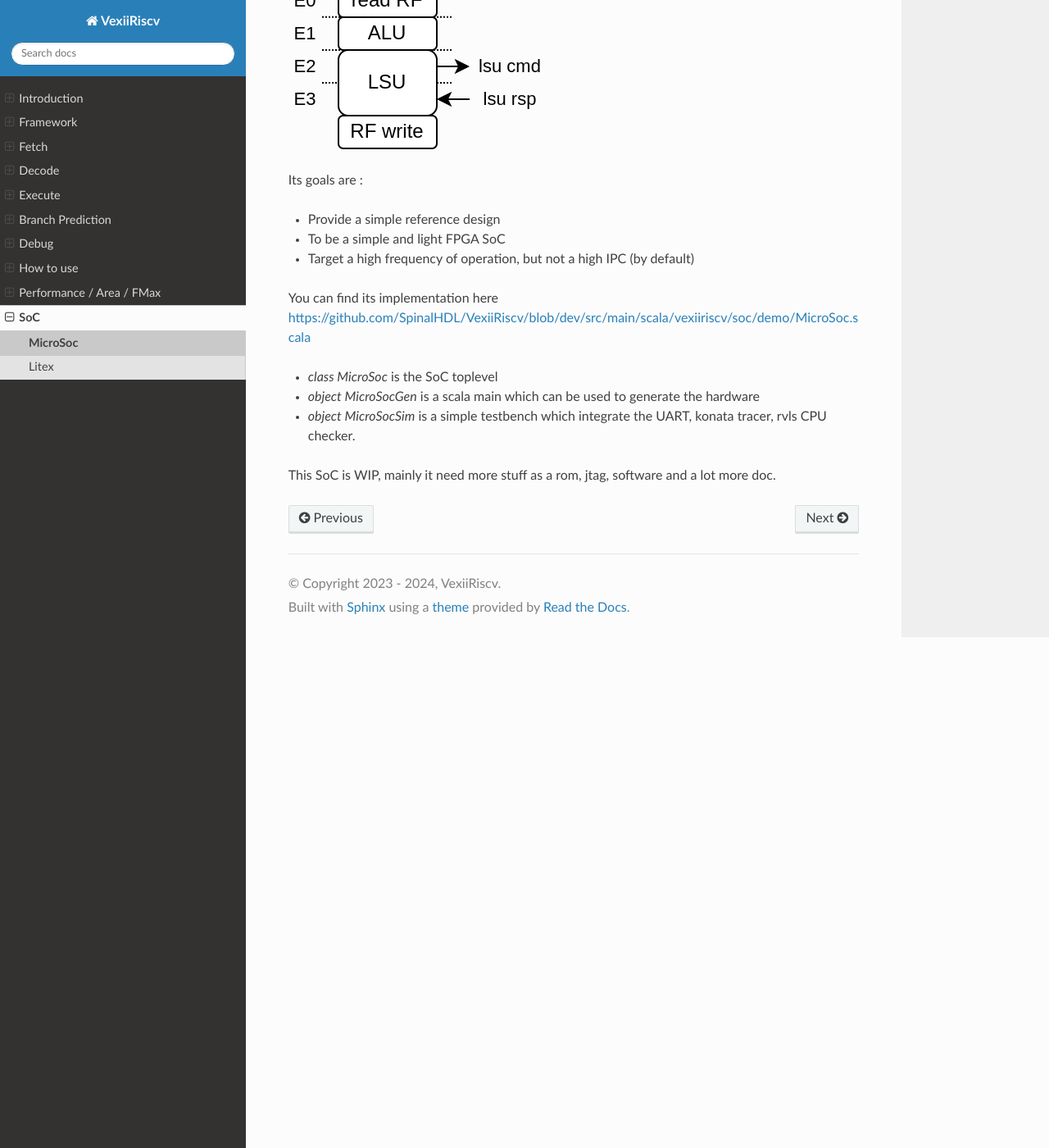
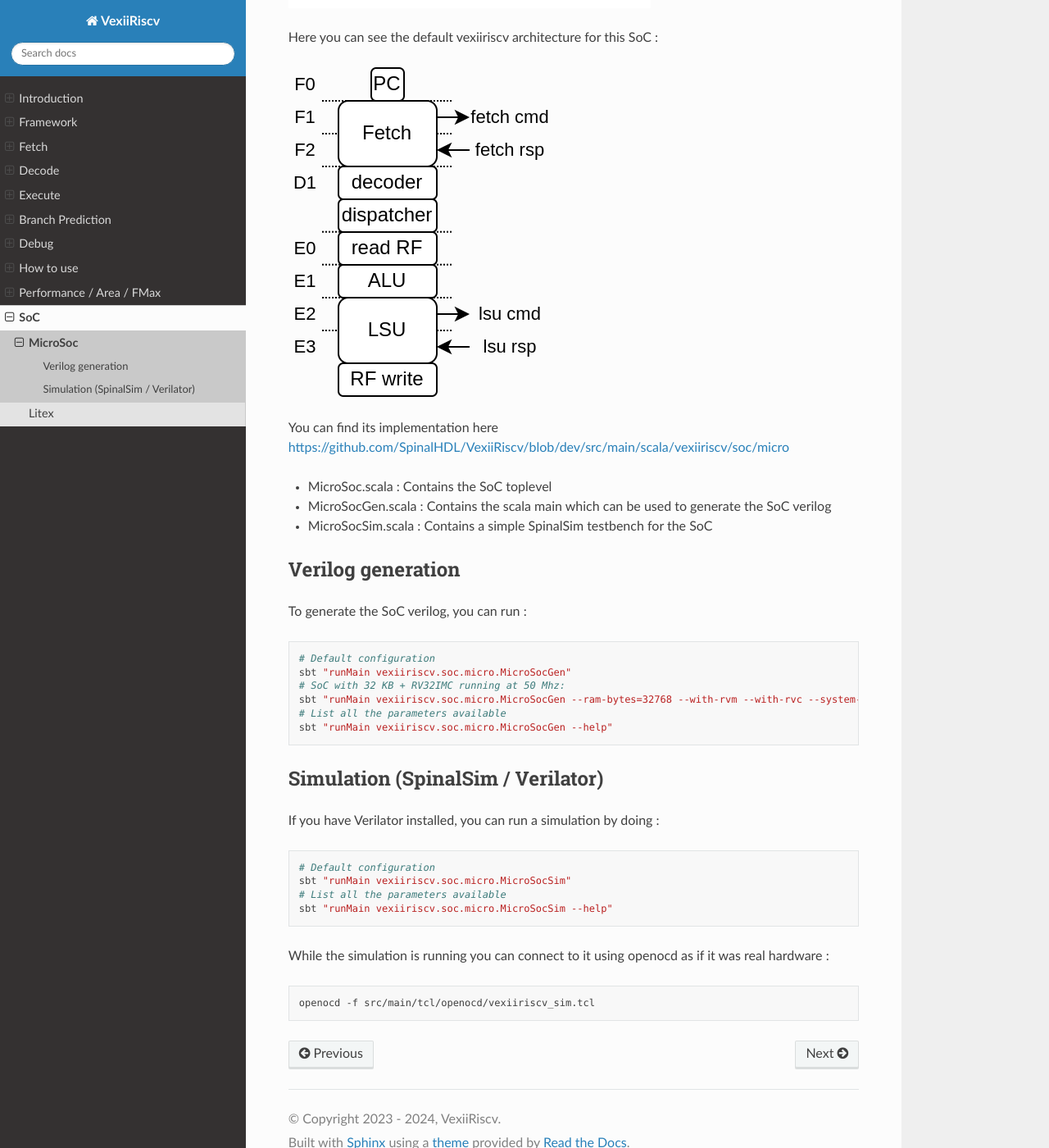
Before and after one commit to SpinalHDL/VexiiRiscv-RTD, a Sphinx documentation site: the page built from source/VexiiRiscv/Soc/microsoc.rst, in a window 1280 px wide and 1400 px high, scrolled down 930 px. Shown: the whole window at 82% size. Built offline with Sphinx 7.4.7 and the Read the Docs theme 3.1.0, drawn with Linux system fonts in a browser that asks for light colours; some of the changed text lies outside the part shown.

Commit message:
MicroSoc doc update

```diff
--- a/source/VexiiRiscv/Soc/microsoc.rst
+++ b/source/VexiiRiscv/Soc/microsoc.rst
@@ -1,10 +1,15 @@
-
-This is currently WIP.
-
 MicroSoc
 --------
 
 MicroSoC is a little SoC based on VexiiRiscv and a tilelink interconnect.
+
+Its goals are :
+
+- To provide a simple reference design
+- To be a simple and light FPGA SoC
+- Target a high frequency of operation, but not a high IPC (by default)
+
+Here is a architecture diagram :
 
 .. image:: /asset/picture/microsoc.png
 
@@ -13,17 +18,42 @@
 
 .. image:: /asset/picture/microsoc_vexii.png
 
-Its goals are :
-
-- Provide a simple reference design
-- To be a simple and light FPGA SoC
-- Target a high frequency of operation, but not a high IPC (by default)
-
-You can find its implementation here https://github.com/SpinalHDL/VexiiRiscv/blob/dev/src/main/scala/vexiiriscv/soc/demo/MicroSoc.scala
-
-- `class MicroSoc` is the SoC toplevel
-- `object MicroSocGen` is a scala main which can be used to generate the hardware
-- `object MicroSocSim` is a simple testbench which integrate the UART, konata tracer, rvls CPU checker.
 
 
-This SoC is WIP, mainly it need more stuff as a rom, jtag, software and a lot more doc.
+You can find its implementation here https://github.com/SpinalHDL/VexiiRiscv/blob/dev/src/main/scala/vexiiriscv/soc/micro
+
+- MicroSoc.scala : Contains the SoC toplevel
+- MicroSocGen.scala : Contains the scala main which can be used to generate the SoC verilog
+- MicroSocSim.scala : Contains a simple SpinalSim testbench for the SoC
+
+Verilog generation
+^^^^^^^^^^^^^^^^^^^
+
+To generate the SoC verilog, you can run :
+
+.. code:: shell
+
+    # Default configuration
+    sbt "runMain vexiiriscv.soc.micro.MicroSocGen"
+    # SoC with 32 KB + RV32IMC running at 50 Mhz:
+    sbt "runMain vexiiriscv.soc.micro.MicroSocGen --ram-bytes=32768 --with-rvm --with-rvc --system-frequency=50000000"
+    # List all the parameters available
+    sbt "runMain vexiiriscv.soc.micro.MicroSocGen --help"
+
+Simulation (SpinalSim / Verilator)
+^^^^^^^^^^^^^^^^^^^^^^^^^^^^^^^^^^^^^^
+
+If you have Verilator installed, you can run a simulation by doing :
+
+.. code:: shell
+
+    # Default configuration
+    sbt "runMain vexiiriscv.soc.micro.MicroSocSim"
+    # List all the parameters available
+    sbt "runMain vexiiriscv.soc.micro.MicroSocSim --help"
+
+While the simulation is running you can connect to it using openocd as if it was real hardware :
+
+.. code:: shell
+
+    openocd -f src/main/tcl/openocd/vexiiriscv_sim.tcl
```
Also changed, not shown: source/asset/picture/microsoc.png, 1 other file.
